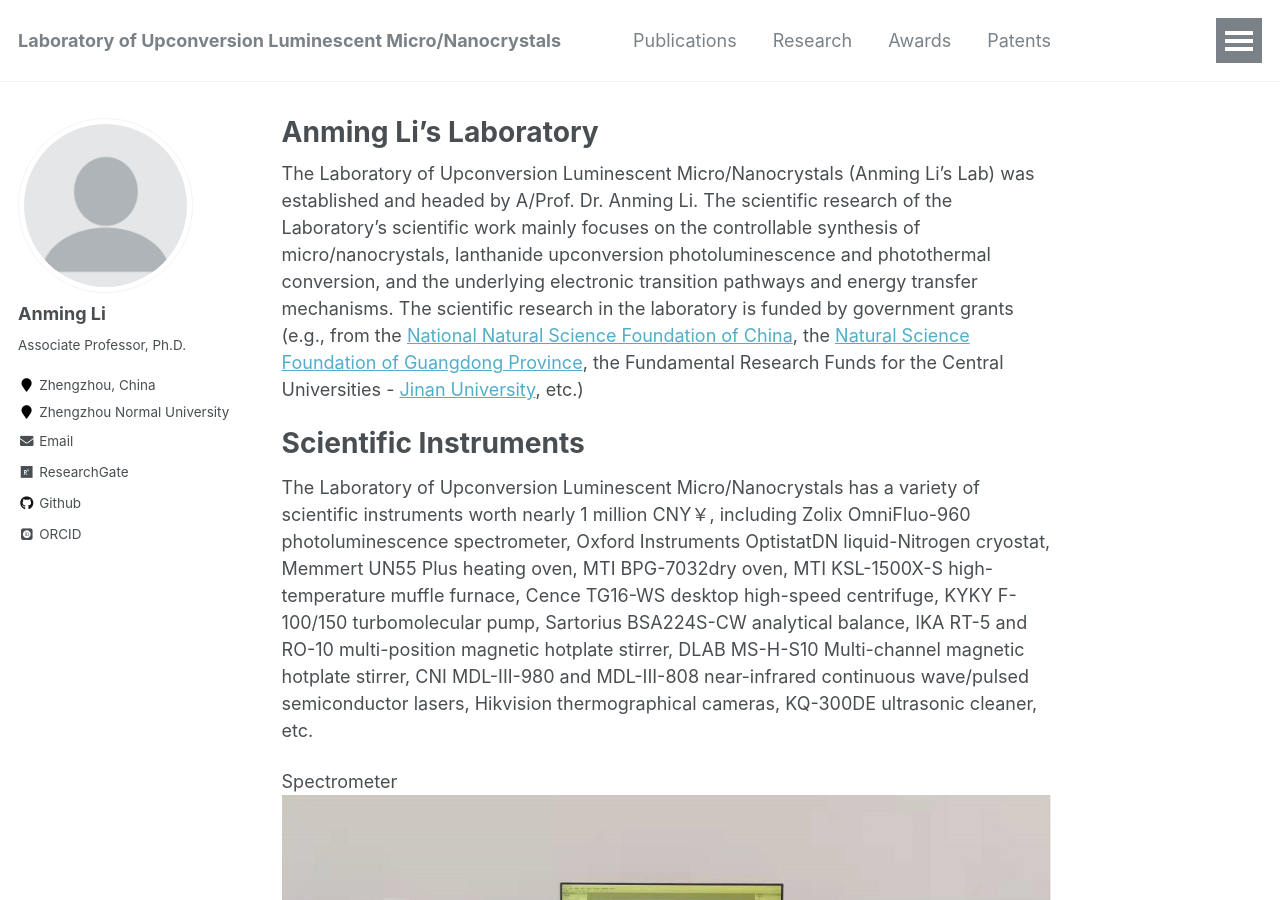
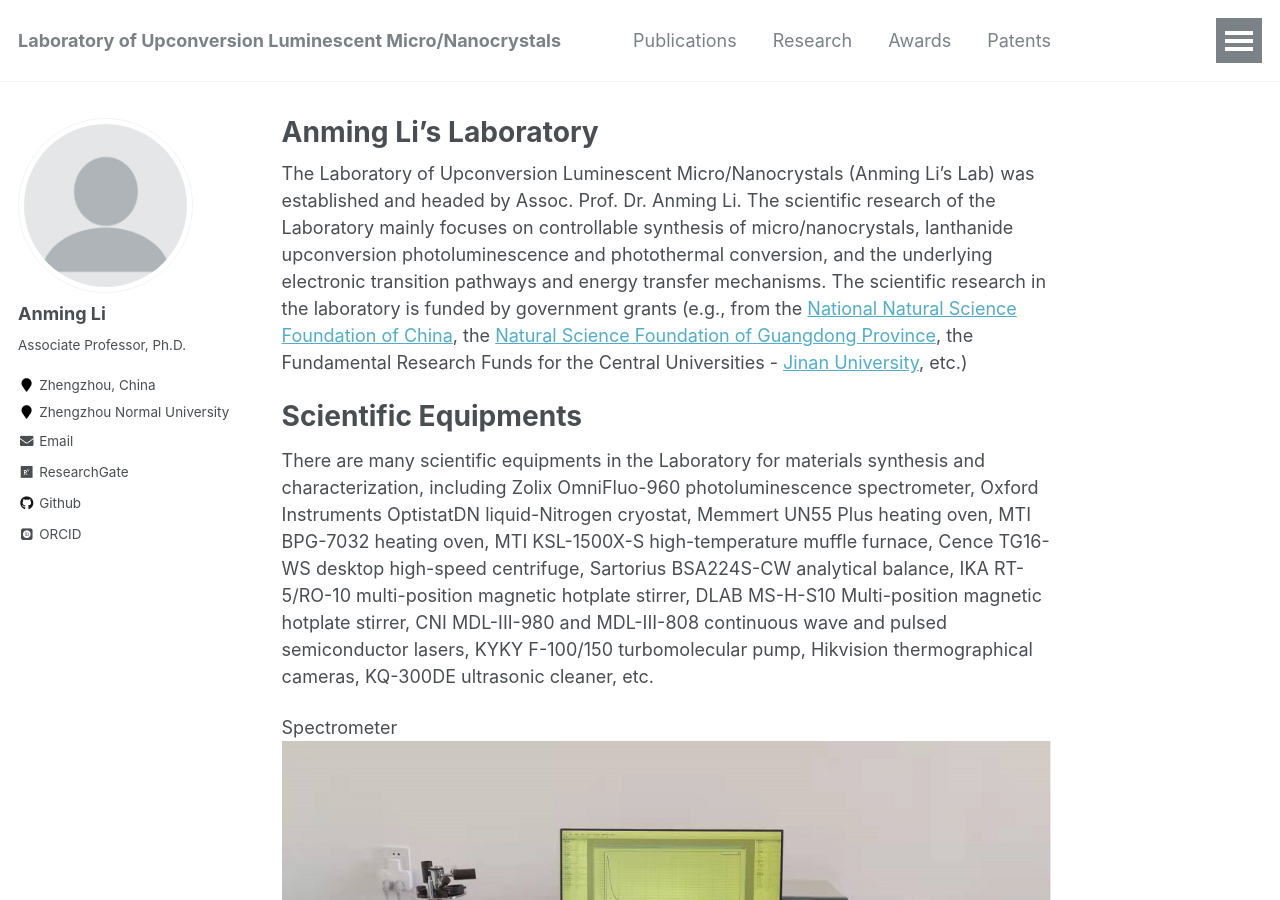
Before and after one commit to ucnclab/ucnclab.github.io, a Jekyll site: the page built from _pages/about.md, in a window 1280 px wide and 900 px high. Built offline with Jekyll 4.4.1, drawn with Linux system fonts in a browser that asks for light colours; some web fonts are replaced.

Commit message:
Add files via upload

```diff
--- a/_pages/about.md
+++ b/_pages/about.md
@@ -8,12 +8,11 @@ redirect_from:
   - /about.html
 ---
 
-The Laboratory of Upconversion Luminescent Micro/Nanocrystals (Anming Li's Lab) was established and headed by A/Prof. Dr. Anming Li. The scientific research of the Laboratory's scientific work mainly focuses on the controllable synthesis of micro/nanocrystals, lanthanide upconversion photoluminescence and photothermal conversion, and the underlying electronic transition pathways and energy transfer mechanisms. The scientific research in the laboratory is funded by government grants (e.g., from the [National Natural Science Foundation of China](https://www.nsfc.gov.cn/english/site_1/index.html), the [Natural Science Foundation of Guangdong Province](http://gdstc.gd.gov.cn/), the Fundamental Research Funds for the Central Universities - [Jinan University](https://www.jnu.edu.cn/), etc.)
+The Laboratory of Upconversion Luminescent Micro/Nanocrystals (Anming Li's Lab) was established and headed by Assoc. Prof. Dr. Anming Li. The scientific research of the Laboratory mainly focuses on controllable synthesis of micro/nanocrystals, lanthanide upconversion photoluminescence and photothermal conversion, and the underlying electronic transition pathways and energy transfer mechanisms. The scientific research in the laboratory is funded by government grants (e.g., from the [National Natural Science Foundation of China](https://www.nsfc.gov.cn/english/site_1/index.html), the [Natural Science Foundation of Guangdong Province](http://gdstc.gd.gov.cn/), the Fundamental Research Funds for the Central Universities - [Jinan University](https://www.jnu.edu.cn/), etc.)
 
-Scientific Instruments
+Scientific Equipments
 ======
-The Laboratory of Upconversion Luminescent Micro/Nanocrystals has a variety of scientific  instruments worth nearly 1 million CNY￥, including Zolix OmniFluo-960 photoluminescence spectrometer, Oxford Instruments OptistatDN liquid-Nitrogen cryostat, Memmert UN55 Plus heating oven, MTI BPG-7032dry oven, MTI KSL-1500X-S high-temperature muffle furnace, Cence TG16-WS desktop high-speed centrifuge, KYKY F-100/150 turbomolecular pump, Sartorius BSA224S-CW analytical balance, IKA RT-5 and RO-10 multi-position magnetic hotplate stirrer, DLAB MS-H-S10 Multi-channel magnetic hotplate stirrer, CNI MDL-III-980 and MDL-III-808 near-infrared continuous wave/pulsed semiconductor lasers, Hikvision thermographical cameras, KQ-300DE ultrasonic cleaner, etc.
-
+There are many scientific equipments in the Laboratory for materials synthesis and characterization, including Zolix OmniFluo-960 photoluminescence spectrometer, Oxford Instruments OptistatDN liquid-Nitrogen cryostat, Memmert UN55 Plus heating oven, MTI BPG-7032 heating oven, MTI KSL-1500X-S high-temperature muffle furnace, Cence TG16-WS desktop high-speed centrifuge, Sartorius BSA224S-CW analytical balance, IKA RT-5/RO-10 multi-position magnetic hotplate stirrer, DLAB MS-H-S10 Multi-position magnetic hotplate stirrer, CNI MDL-III-980 and MDL-III-808 continuous wave and pulsed semiconductor lasers, KYKY F-100/150 turbomolecular pump, Hikvision thermographical cameras, KQ-300DE ultrasonic cleaner, etc.
 
 Spectrometer
 ![Spectrometer](/images/spectrometer.jpg)
```
